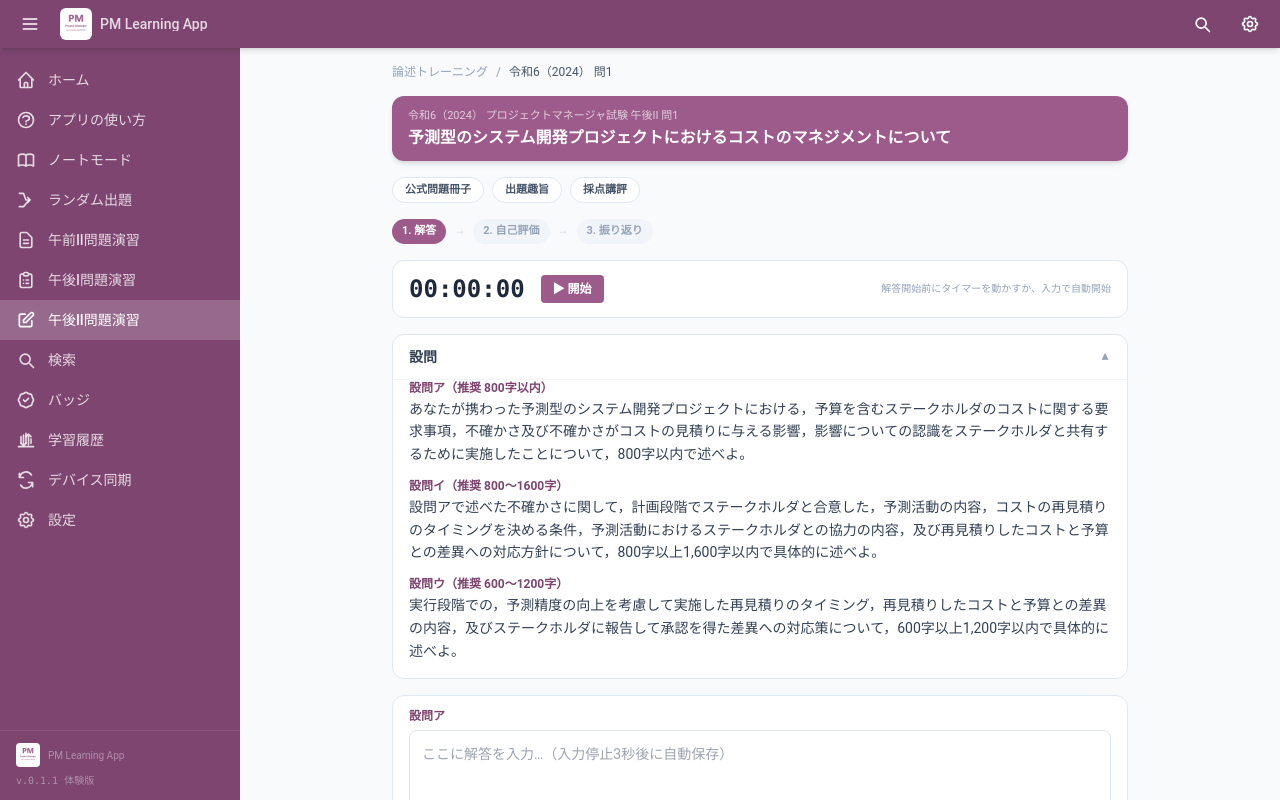
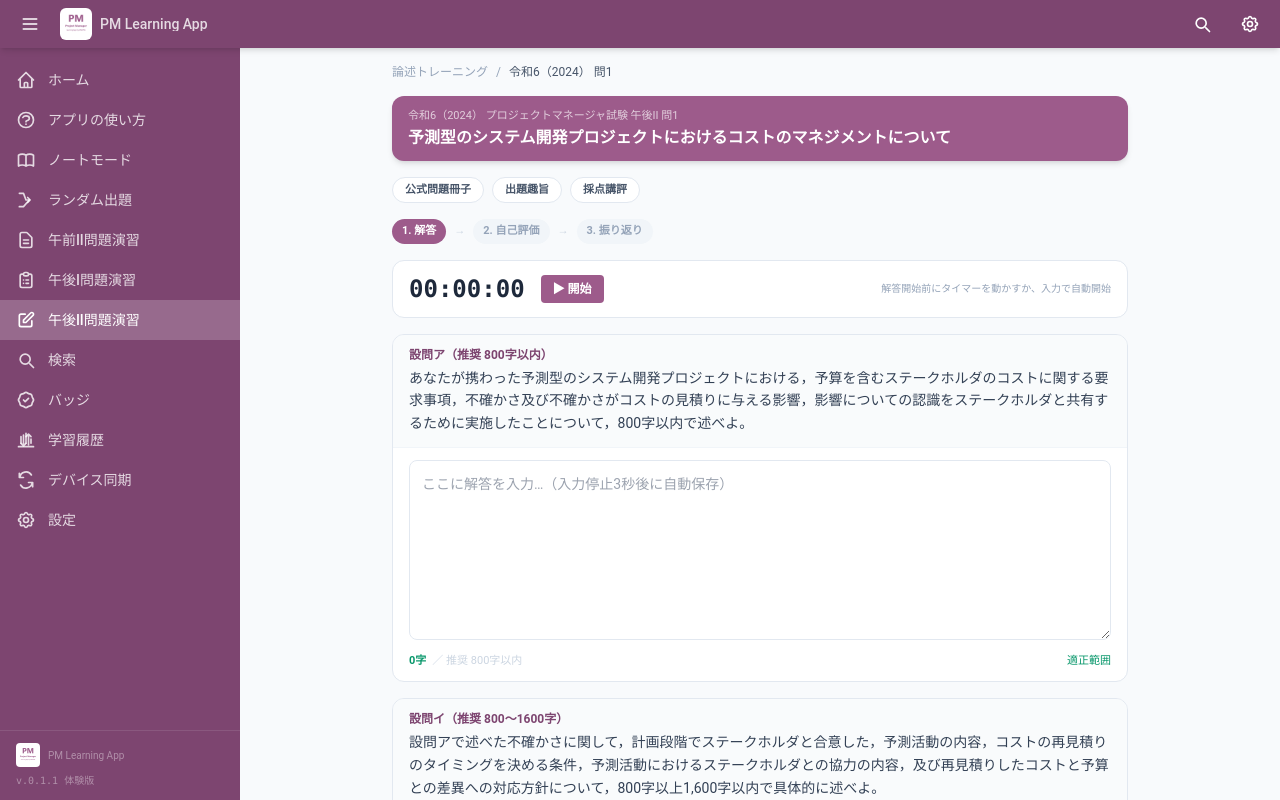
Before and after one commit to hmamiya52-bit/PM-learning_app-pro, a React (Vite) app: page /essay/R6-PM2-1 in a window 1280 px wide. Shown: the top 800 px of the page. Built offline with nearby package versions, Linux system fonts and the light colour scheme.

Commit message:
[X] 午後Ⅱ設問と解答欄を近接表示

```diff
--- a/src/pages/EssayTraining.tsx
+++ b/src/pages/EssayTraining.tsx
@@ -29,7 +29,7 @@ import type {
  * 論述トレーニング 練習画面（/essay/:id）
  *
  * 設計書 v0.15 §2.6 Step 6 + §2.6 line 1264-1306 に基づく:
- * - 設問パネル + タイマー + 解答エリア（ア/イ/ウ）
+ * - タイマー + 設問ごとの解答エリア（設問ア→解答欄アの順で近接表示）
  * - 「下書き保存」ボタン（即座保存）
  * - 入力停止 3秒後の自動保存（debounce）
  * - 「採点へ進む」 → 5項目×5段階自己評価 → 振り返り → 「保存して終了」
@@ -422,29 +422,19 @@ export default function EssayTraining() {
               onResume={handleResumeTimer}
             />
 
-            {/* 設問パネル */}
-            <details className="bg-white border border-slate-200 rounded-xl group" open>
-              <summary className="px-4 py-3 cursor-pointer font-bold text-sm text-slate-700 flex items-center justify-between">
-                設問
-                <span className="text-xs text-slate-400 group-open:rotate-180 transition-transform">▼</span>
-              </summary>
-              <div className="px-4 pb-4 space-y-3 border-t border-slate-100">
-                {problem.setsumons.map((q) => (
-                  <div key={q.label}>
-                    <p className="text-xs font-bold text-brand-dark">設問{q.label}（推奨 {formatRecommendedChars(q.recommendedChars)}）</p>
-                    <p className="text-sm text-slate-700 leading-relaxed mt-0.5">{q.text}</p>
-                  </div>
-                ))}
-              </div>
-            </details>
-
-            {/* 解答エリア */}
+            {/* 設問 + 解答エリア */}
             {problem.setsumons.map((q) => {
               const value = q.label === 'ア' ? bodyA : q.label === 'イ' ? bodyI : bodyU
               const setter = q.label === 'ア' ? setBodyA : q.label === 'イ' ? setBodyI : setBodyU
               return (
-                <div key={q.label} className="bg-white border border-slate-200 rounded-xl px-4 py-3">
-                  <p className="text-xs font-bold text-brand-dark mb-1.5">設問{q.label}</p>
+                <section key={q.label} className="bg-white border border-slate-200 rounded-xl overflow-hidden">
+                  <div className="px-4 py-3 border-b border-slate-100 bg-slate-50/80">
+                    <p className="text-xs font-bold text-brand-dark">
+                      設問{q.label}（推奨 {formatRecommendedChars(q.recommendedChars)}）
+                    </p>
+                    <p className="text-sm text-slate-700 leading-relaxed mt-1">{q.text}</p>
+                  </div>
+                  <div className="px-4 py-3">
                     <textarea
                       value={value}
                       onChange={(e) => {
@@ -463,6 +453,7 @@ export default function EssayTraining() {
                       />
                     </div>
                   </div>
+                </section>
               )
             })}
 
```
Lines whose indentation alone changed are shown as unchanged.
